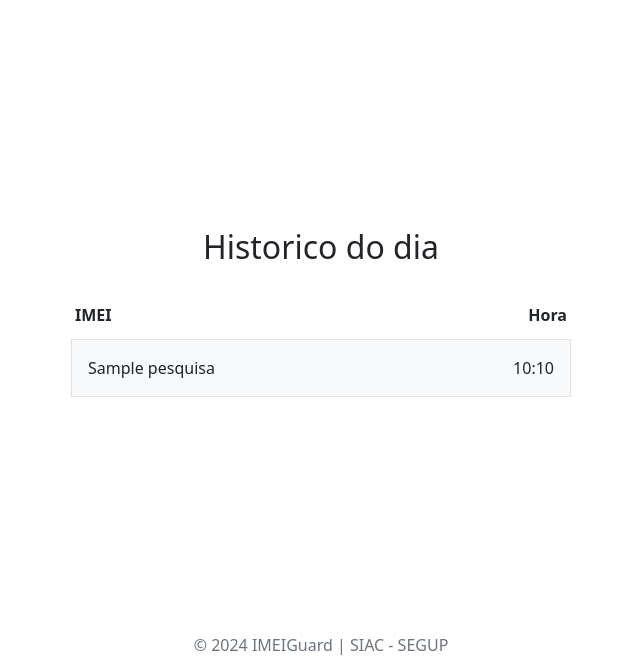
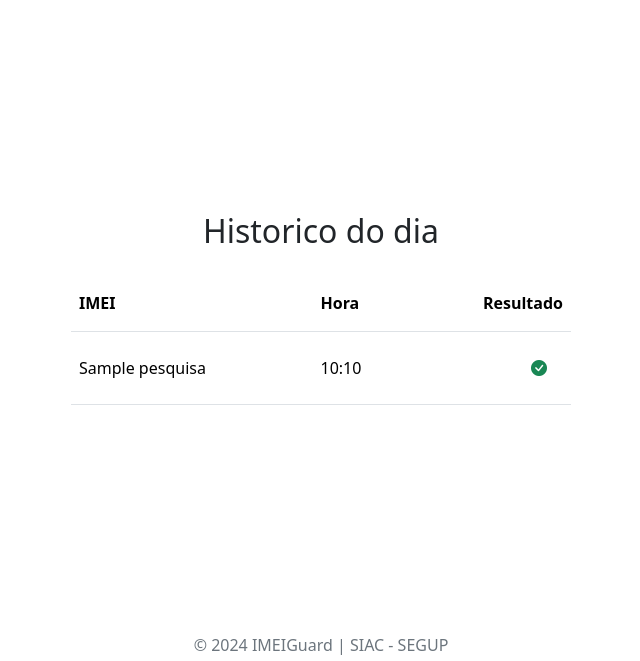
Before and after one commit to ianroddrs/IMEIGuardWEB, a Django app: template imeireader/templates/historico.html in a window 1280 px wide. Shown: the part 56-717 px from the top of the page, without its empty margins (319-959 px from the left). Run offline with Django 3.2, Linux system fonts and the light colour scheme; the template is opened without the code that fills it: most values are stand-ins (such as "Sample title", 1, 10 or a date in 2020); some libraries are stand-ins or nearby versions.

Commit message:
reformulado a interface da historico de pesquisa

```diff
--- a/imeireader/templates/historico.html
+++ b/imeireader/templates/historico.html
@@ -5,29 +5,34 @@
 {% endblock %}
 {% block content %}
 <h2 class="text-dark my-4">Historico do dia</h2>
-<div class="d-flex flex-column w-100 align-items-center px-4">
-    {% if historico %}
-        <div class="mt-2 p-1 w-100 text-dark" style="max-width: 500px;">
-            <div class="d-flex flex-row justify-content-between">
-                <div><strong>IMEI</strong></div>
-                <div><strong>Hora</strong></div>
-            </div>
-        </div>
+
+{% if historico %}
+<div class="px-4 w-100 d-flex justify-content-center">
+    <table class="table table-hover" style="max-width: 500px;">
+        <tr class="bg-white">
+            <th class="py-3">IMEI</th>
+            <th class="py-3">Hora</th>
+            <th class="text-end py-3">Resultado</th>
+        </tr>
         {% for h in historico %}
-            <a href="/result/?imei={{h.pesquisa}}" class="m-2 p-3 border w-100 bg-light text-dark text-decoration-none" style="max-width: 500px;">
-                <div class="d-flex flex-row justify-content-between">
-                    <div>
-                        {{h.pesquisa}}
-                    </div>
-                    <!-- {{h.data_pesquisa|date:"d/m/Y"}} -->
-                    {{h.data_pesquisa|date:"H:i"}}
-                </div>
-            </a>
+        <tr onclick="window.location.href = '/result/?imei={{h.pesquisa}}'" style="cursor: pointer;">
+            <td class="py-4">{{h.pesquisa}}</td>
+            <td class="py-4"> {{h.data_pesquisa|date:"H:i"}}</td>
+            <td class="text-end p-4">
+                {% if h.bop_resultado %}
+                <i class="bi bi-exclamation-triangle-fill text-danger"></i>
+                {% else %}
+                <i class="bi bi-check-circle-fill text-success"></i>
+                {% endif %}
+            </td>
+        </tr>
         {% endfor %}
-    {% else %}
-        <div class="text-secondary">
-            Nenhum histórico registrado
-        </div>
-    {% endif %}
+    </table>
 </div>
+{% else %}
+    <div class="text-secondary">
+        Nenhum histórico registrado
+    </div>
+{% endif %}
+
 {% endblock %}
```
